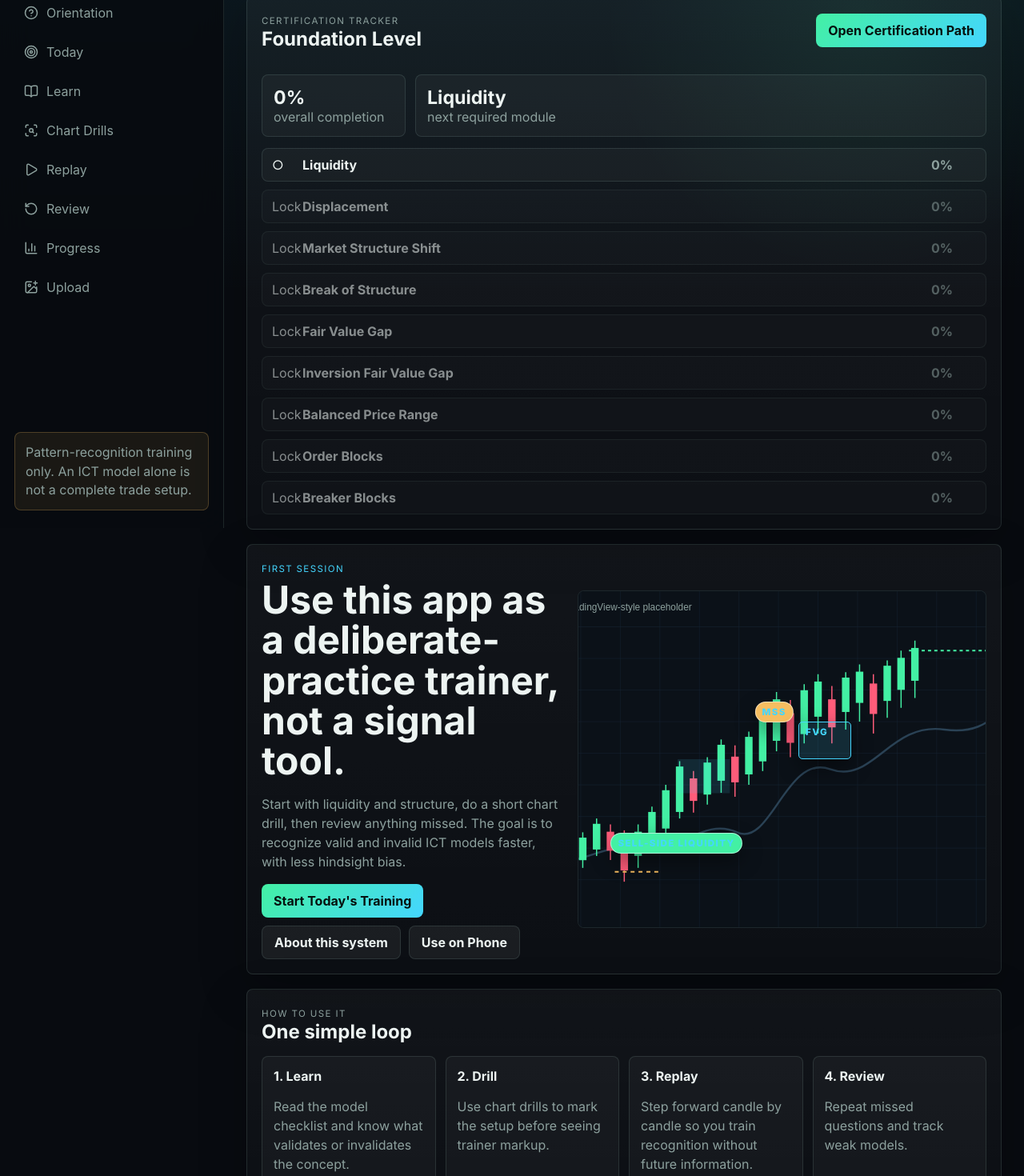
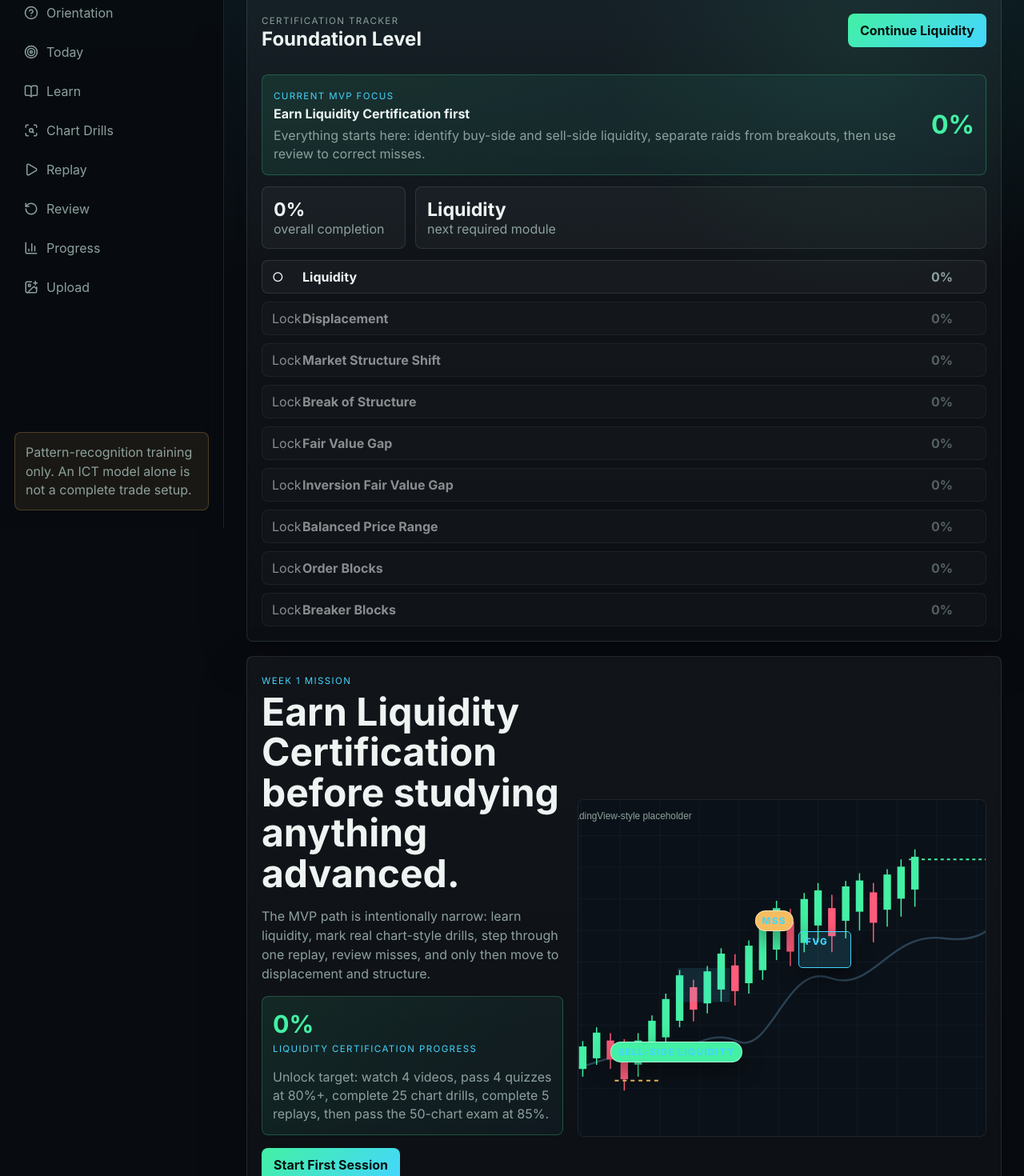
Before and after one commit to bcurrey/ict-training-lab, a React (Vite) app: page / in a window 1280 px wide. Shown: the part 140-1610 px from the top of the page at 80% size. Built offline with nearby package versions, Linux system fonts and the light colour scheme.

Commit message:
Focus MVP on liquidity certification loop

```diff
--- a/src/App.tsx
+++ b/src/App.tsx
@@ -93,6 +93,14 @@ const modeHelp: Record<string, string> = {
   learn: "Use this as your organized study map. Start with Foundation, then move into Imbalance and Execution.",
   today: "Use this when you want the app to tell you exactly what to do next."
 };
+
+const liquidityModuleId = "liquidity";
+const foundationModuleIds = ["liquidity", "displacement", "mss", "bos", "fvg"];
+const liquidityDrills = chartScenarios.filter((scenario) => scenario.mode === "recognition" && scenario.model === "Liquidity");
+
+function getCertificationModule(id: string) {
+  return certificationModules.find((module) => module.id === id) ?? certificationModules[0];
+}
 
 function todayIso() {
   return new Date().toISOString();
@@ -513,11 +521,20 @@ function ProgressSummary({ results }: { results: QuizResult[] }) {
 
 function CertificationTracker({ progress, setPage }: { progress: CertificationProgress; setPage: (page: Page) => void }) {
   const overview = certificationOverview(progress);
+  const liquidity = moduleStats(getCertificationModule(liquidityModuleId), progress);
   return (
     <section className="panel certification-tracker">
       <div className="section-title">
         <div><span>Certification Tracker</span><h2>{overview.level} Level</h2></div>
-        <button className="primary-button" onClick={() => setPage("learn")}>Open Certification Path</button>
+        <button className="primary-button" onClick={() => setPage("learn")}>{liquidity.certified ? "Open Certification Path" : "Continue Liquidity"}</button>
+      </div>
+      <div className="mvp-focus-card">
+        <div>
+          <span>Current MVP focus</span>
+          <strong>Earn Liquidity Certification first</strong>
+          <p>Everything starts here: identify buy-side and sell-side liquidity, separate raids from breakouts, then use review to correct misses.</p>
+        </div>
+        <b>{liquidity.completion}%</b>
       </div>
       <div className="cert-summary">
         <div><strong>{overview.overall}%</strong><span>overall completion</span></div>
@@ -1053,26 +1070,31 @@ const recommendedPath = [
 ];
 
 function StartHere({ setPage, certificationProgress }: { setPage: (page: Page) => void; certificationProgress: CertificationProgress }) {
+  const liquidity = moduleStats(getCertificationModule(liquidityModuleId), certificationProgress);
   return (
     <div className="page-grid">
       <CertificationTracker progress={certificationProgress} setPage={setPage} />
       <section className="panel start-panel">
         <div>
-          <span>First session</span>
-          <h2>Use this app as a deliberate-practice trainer, not a signal tool.</h2>
-          <p>Start with liquidity and structure, do a short chart drill, then review anything missed. The goal is to recognize valid and invalid ICT models faster, with less hindsight bias.</p>
-          <div className="action-row"><button className="primary-button" onClick={() => setPage("today")}>Start Today's Training</button><button className="ghost-button" onClick={() => setPage("about")}>About this system</button><button className="ghost-button" onClick={() => setPage("phone")}>Use on Phone</button></div>
+          <span>Week 1 mission</span>
+          <h2>Earn Liquidity Certification before studying anything advanced.</h2>
+          <p>The MVP path is intentionally narrow: learn liquidity, mark real chart-style drills, step through one replay, review misses, and only then move to displacement and structure.</p>
+          <div className="start-mission">
+            <div><strong>{liquidity.completion}%</strong><span>Liquidity certification progress</span></div>
+            <p>Unlock target: watch 4 videos, pass 4 quizzes at 80%+, complete 25 chart drills, complete 5 replays, then pass the 50-chart exam at 85%.</p>
+          </div>
+          <div className="action-row"><button className="primary-button" onClick={() => setPage("today")}>Start First Session</button><button className="ghost-button" onClick={() => setPage("learn")}>Open Liquidity Module</button><button className="ghost-button" onClick={() => setPage("about")}>About this system</button></div>
         </div>
         <ChartPreview scenario={chartScenarios[0]} showCallouts />
       </section>
       <section className="panel">
-        <div className="section-title"><div><span>How to use it</span><h2>One simple loop</h2></div></div>
+        <div className="section-title"><div><span>How to use it</span><h2>The only loop that matters right now</h2></div></div>
         <div className="onboarding-grid">
           {[
-            ["1. Learn", "Read the model checklist and know what validates or invalidates the concept."],
-            ["2. Drill", "Use chart drills to mark the setup before seeing trainer markup."],
-            ["3. Replay", "Step forward candle by candle so you train recognition without future information."],
-            ["4. Review", "Repeat missed questions and track weak models."]
+            ["1. Learn Liquidity", "Know buy-side, sell-side, equal highs/lows, raids, and why a sweep alone is not a setup."],
+            ["2. Drill Charts", "Mark the specific liquidity pool or sweep before seeing trainer markup."],
+            ["3. Replay One Sequence", "Step forward candle by candle so you do not learn only from hindsight."],
+            ["4. Review Misses", "Redo incorrect answers and overconfident mistakes until the pattern gets cleaner."]
           ].map(([title, copy]) => <article key={title}><strong>{title}</strong><p>{copy}</p></article>)}
         </div>
       </section>
@@ -1080,8 +1102,8 @@ function StartHere({ setPage, certificationProgress }: { setPage: (page: Page) =
         <div className="section-title"><div><span>Tabs explained</span><h2>What each section is for</h2></div></div>
         <div className="mode-list">
           <p><strong>Today:</strong> the exact next routine to run.</p>
-          <p><strong>Learn:</strong> model library, learning path, MTF, Narrative, and Spot the Flaw.</p>
-          <p><strong>Chart Drills:</strong> chart-based recognition reps with annotation tools.</p>
+          <p><strong>Learn:</strong> Liquidity certification first; later modules stay visible as a roadmap.</p>
+          <p><strong>Chart Drills:</strong> foundation recognition reps with annotation tools.</p>
           <p><strong>Replay:</strong> hidden future candles for real-time recognition practice.</p>
           <p><strong>Review:</strong> missed questions and spaced repetition.</p>
           <p><strong>Progress:</strong> accuracy, XP, confidence patterns, weak models, and saved work.</p>
@@ -1092,22 +1114,25 @@ function StartHere({ setPage, certificationProgress }: { setPage: (page: Page) =
   );
 }
 
-function TodayTraining({ setPage, results, setResults, startQuiz }: { setPage: (page: Page) => void; results: QuizResult[]; setResults: (results: QuizResult[]) => void; startQuiz: (model?: ModelKey) => void }) {
+function TodayTraining({ setPage, results, setResults, startQuiz, certificationProgress }: { setPage: (page: Page) => void; results: QuizResult[]; setResults: (results: QuizResult[]) => void; startQuiz: (model?: ModelKey) => void; certificationProgress: CertificationProgress }) {
   const [active, setActive] = useState(false);
   const [step, setStep] = useState(0);
+  const liquidity = moduleStats(getCertificationModule(liquidityModuleId), certificationProgress);
+  const liquidityResults = results.filter((result) => result.model === "Liquidity");
+  const liquidityAccuracy = liquidityResults.length ? Math.round((liquidityResults.filter((result) => result.result === "correct").length / liquidityResults.length) * 100) : 0;
   const steps = ["Study", "Chart drills", "Replay", "Review", "Summary"];
   if (active) {
     return (
       <div className="page-grid guided-session">
         <section className="panel">
-          <div className="section-title"><div><span>Guided session</span><h2>{steps[step]}</h2></div><button className="ghost-button" onClick={() => setActive(false)}>Exit session</button></div>
+          <div className="section-title"><div><span>Liquidity certification session</span><h2>{steps[step]}</h2></div><button className="ghost-button" onClick={() => setActive(false)}>Exit session</button></div>
           <div className="session-progress">{steps.map((item, index) => <span className={cls(index <= step && "active")} key={item}>{index + 1}. {item}</span>)}</div>
         </section>
-        {step === 0 && <section className="panel model-detail"><div className="section-title"><div><span>Foundation concept</span><h2>Liquidity Sweeps</h2></div></div><p className="definition">{getModel("Liquidity").definition}</p><ul className="checklist">{getModel("Liquidity").checklist.map((item) => <li key={item}><CheckCircle2 size={16} />{item}</li>)}</ul><div className="answer-panel"><strong>Focus</strong><p>Do not call every wick a sweep. Look for an obvious liquidity pool, raid, rejection, displacement, and structure confirmation.</p></div></section>}
-        {step === 1 && <ChartTrainingMode scenarios={chartScenarios.filter((scenario) => scenario.mode === "recognition" && ["Liquidity", "MSS", "BOS", "FVG"].includes(scenario.model)).slice(0, 10)} results={results} setResults={setResults} />}
+        {step === 0 && <section className="panel model-detail"><div className="section-title"><div><span>Foundation concept</span><h2>Liquidity Sweeps</h2></div><button className="ghost-button" onClick={() => setPage("learn")}>Open module</button></div><p className="definition">{getModel("Liquidity").definition}</p><ul className="checklist">{getModel("Liquidity").checklist.map((item) => <li key={item}><CheckCircle2 size={16} />{item}</li>)}</ul><div className="answer-panel"><strong>Focus</strong><p>Do not call every wick a sweep. First locate obvious buy-side or sell-side liquidity, then ask whether price raided it, rejected it, and displaced away. An ICT model alone is not a complete trade setup.</p></div></section>}
+        {step === 1 && <ChartTrainingMode scenarios={liquidityDrills.slice(0, 10)} results={results} setResults={setResults} />}
         {step === 2 && <ReplayMode results={results} setResults={setResults} />}
         {step === 3 && <ReviewQueue results={results} onPractice={startQuiz} />}
-        {step === 4 && <section className="panel"><div className="section-title"><div><span>Session summary</span><h2>Training complete</h2></div></div><ProgressSummary results={results} /><div className="answer-panel"><strong>Next best rep</strong><p>Repeat any missed Liquidity, MSS, BOS, or FVG examples before moving into IFVG, BPR, order blocks, or breakers.</p></div></section>}
+        {step === 4 && <section className="panel"><div className="section-title"><div><span>Session summary</span><h2>Training complete</h2></div></div><ProgressSummary results={results} /><div className="score-grid"><span><strong>Liquidity attempts</strong><b>{liquidityResults.length}</b></span><span><strong>Liquidity accuracy</strong><b>{liquidityAccuracy}%</b></span><span><strong>Certification progress</strong><b>{liquidity.completion}%</b></span></div><div className="answer-panel"><strong>Next best rep</strong><p>{liquidity.certified ? "Liquidity is certified. Move to Displacement only after reviewing any high-confidence misses." : "Repeat Liquidity drills until you can identify the pool, raid, and invalidation without guessing."}</p></div></section>}
         <div className="action-row"><button className="ghost-button" onClick={() => setStep(Math.max(0, step - 1))}>Back</button><button className="primary-button" onClick={() => step >= steps.length - 1 ? setActive(false) : setStep(step + 1)}>{step >= steps.length - 1 ? "Finish" : "Next step"}</button></div>
       </div>
     );
@@ -1116,11 +1141,15 @@ function TodayTraining({ setPage, results, setResults, startQuiz }: { setPage: (
     <div className="page-grid">
       <ModeHelp id="today" />
       <section className="panel">
-        <div className="section-title"><div><span>Today's Training</span><h2>Recommended sequence</h2></div><button className="primary-button" onClick={() => { setActive(true); setStep(0); }}>Start Today's Training</button></div>
+        <div className="section-title"><div><span>Today's Training</span><h2>Liquidity certification session</h2></div><button className="primary-button" onClick={() => { setActive(true); setStep(0); }}>Start Today's Training</button></div>
+        <div className="mvp-focus-card compact">
+          <div><span>Do this before anything else</span><strong>Complete one Liquidity recognition loop</strong><p>Study for five minutes, mark ten charts, replay one sequence, then review misses.</p></div>
+          <b>{liquidity.completion}%</b>
+        </div>
         <div className="today-list">
           <article><b>1</b><div><strong>Study: Liquidity Sweeps - 5 minutes</strong><p>Review what creates a meaningful liquidity pool and what confirms the sweep.</p></div></article>
-          <article><b>2</b><div><strong>Drill: 10 chart examples</strong><p>Mark liquidity, MSS/BOS, FVG, entry, and invalidation where applicable.</p></div></article>
-          <article><b>3</b><div><strong>Replay: 1 sequence</strong><p>Step forward before revealing future candles.</p></div></article>
+          <article><b>2</b><div><strong>Drill: 10 liquidity chart examples</strong><p>Mark buy-side liquidity, sell-side liquidity, equal highs/lows, raids, and invalidation.</p></div></article>
+          <article><b>3</b><div><strong>Replay: 1 liquidity sequence</strong><p>Step forward before revealing future candles.</p></div></article>
           <article><b>4</b><div><strong>Review: missed questions</strong><p>Repeat anything due or incorrect.</p></div></article>
         </div>
       </section>
@@ -1216,22 +1245,41 @@ function ModuleCard({ module, progress, setProgress }: { module: CertificationMo
 
 function CertificationPath({ progress, setProgress }: { progress: CertificationProgress; setProgress: (progress: CertificationProgress) => void }) {
   const overview = certificationOverview(progress);
+  const liquidity = getCertificationModule(liquidityModuleId);
+  const foundation = certificationModules.filter((module) => foundationModuleIds.includes(module.id) && module.id !== liquidityModuleId);
+  const later = certificationModules.filter((module) => !foundationModuleIds.includes(module.id));
   return (
     <div className="page-grid">
       <CertificationTracker progress={progress} setPage={() => undefined} />
       <section className="panel">
-        <div className="section-title"><div><span>Certification Philosophy</span><h2>Watching videos does not equal mastery</h2></div></div>
+        <div className="section-title"><div><span>Focused MVP</span><h2>Liquidity is the first certification gate</h2></div></div>
         <div className="mode-list">
-          <p><strong>1. Curated Videos:</strong> mark watched and take notes.</p>
-          <p><strong>2. Knowledge Checks:</strong> each video has a 10-question application quiz.</p>
-          <p><strong>3. Chart Drills:</strong> prove recognition through examples.</p>
-          <p><strong>4. Replay:</strong> train without hindsight.</p>
-          <p><strong>5. Final Exam:</strong> locked until module work is complete.</p>
-          <p><strong>Next:</strong> {overview.next.title}</p>
+          <p><strong>1. Watch:</strong> mark Liquidity videos watched and write timestamp notes.</p>
+          <p><strong>2. Check:</strong> pass each video quiz at 80%+ before counting it complete.</p>
+          <p><strong>3. Drill:</strong> complete 25 chart reps focused only on liquidity recognition.</p>
+          <p><strong>4. Replay:</strong> complete 5 hidden-future liquidity sequences.</p>
+          <p><strong>5. Certify:</strong> pass the Liquidity final at 85% before moving to Displacement.</p>
+          <p><strong>Current next step:</strong> {overview.next.title}</p>
         </div>
       </section>
       <div className="lms-stack">
-        {certificationModules.map((module) => <ModuleCard key={module.id} module={module} progress={progress} setProgress={setProgress} />)}
+        <ModuleCard key={liquidity.id} module={liquidity} progress={progress} setProgress={setProgress} />
+        <section className="panel roadmap-panel">
+          <div className="section-title"><div><span>Next foundation modules</span><h2>Locked until Liquidity is certified</h2></div></div>
+          <div className="roadmap-list">
+            {foundation.map((module) => {
+              const stats = moduleStats(module, progress);
+              const unlocked = moduleUnlocked(module, progress);
+              return <article className={cls(unlocked && "ready")} key={module.id}><div><strong>{module.title}</strong><p>{module.description}</p></div><span>{stats.certified ? module.certification : unlocked ? "Ready after current gate" : "Locked"}</span></article>;
+            })}
+          </div>
+        </section>
+        <section className="panel roadmap-panel muted-roadmap">
+          <div className="section-title"><div><span>Later roadmap</span><h2>Kept out of the week-1 workflow</h2></div></div>
+          <div className="roadmap-list compact-roadmap">
+            {later.map((module) => <article key={module.id}><div><strong>{module.title}</strong><p>{module.level}</p></div><span>{module.certification}</span></article>)}
+          </div>
+        </section>
       </div>
     </div>
   );
@@ -1239,9 +1287,22 @@ function CertificationPath({ progress, setProgress }: { progress: CertificationP
 
 function LearnHub({ results, setPage, startQuiz, beginnerMode, setBeginnerMode, certificationProgress, setCertificationProgress }: { results: QuizResult[]; setPage: (page: Page) => void; startQuiz: (model?: ModelKey) => void; beginnerMode: boolean; setBeginnerMode: (value: boolean) => void; certificationProgress: CertificationProgress; setCertificationProgress: (progress: CertificationProgress) => void }) {
   const gates = phaseStatus(results);
+  const liquidity = moduleStats(getCertificationModule(liquidityModuleId), certificationProgress);
   return (
     <div className="page-grid">
       <ModeHelp id="learn" />
+      <section className="panel learn-focus">
+        <div>
+          <span>Recommended first certification</span>
+          <h2>Liquidity first. Everything else depends on where resting orders are likely to sit.</h2>
+          <p>This page is now a certification path, not a content library. The week-1 goal is to finish the Liquidity loop, then unlock Displacement.</p>
+        </div>
+        <div className="learn-focus-meter">
+          <strong>{liquidity.completion}%</strong>
+          <span>Liquidity complete</span>
+          <button className="primary-button" onClick={() => setPage("today")}>Run Today's Session</button>
+        </div>
+      </section>
       <CertificationPath progress={certificationProgress} setProgress={setCertificationProgress} />
       <section className="panel beginner-card">
         <div>
@@ -1367,13 +1428,13 @@ export function App() {
         {page === "about" && <AboutSystem setPage={setPage} />}
         {page === "phone" && <PhoneHelp setPage={setPage} />}
 
-        {page === "today" && <TodayTraining setPage={setPage} results={results} setResults={setResults} startQuiz={startQuiz} />}
+        {page === "today" && <TodayTraining setPage={setPage} results={results} setResults={setResults} startQuiz={startQuiz} certificationProgress={certificationProgress} />}
 
         {page === "learn" && <LearnHub results={results} setPage={setPage} startQuiz={startQuiz} beginnerMode={beginnerMode} setBeginnerMode={setBeginnerMode} certificationProgress={certificationProgress} setCertificationProgress={setCertificationProgress} />}
 
         {page === "progress" && <ProgressEnhancements results={results} progress={certificationProgress} bookmarks={bookmarks} />}
 
-        {page === "chartLab" && <><ModeHelp id="chartLab" /><ChartTrainingMode scenarios={chartScenarios.filter((scenario) => scenario.mode === "recognition" && (!beginnerMode || phaseStatus(results).foundationPassed || ["Liquidity", "MSS", "BOS", "FVG"].includes(scenario.model)))} results={results} setResults={setResults} saveAnnotation={saveScenarioAnnotation} bookmarks={bookmarks} setBookmarks={setBookmarks} /></>}
+        {page === "chartLab" && <><ModeHelp id="chartLab" /><ChartTrainingMode scenarios={chartScenarios.filter((scenario) => scenario.mode === "recognition" && (!beginnerMode || phaseStatus(results).foundationPassed || scenario.model === "Liquidity"))} results={results} setResults={setResults} saveAnnotation={saveScenarioAnnotation} bookmarks={bookmarks} setBookmarks={setBookmarks} /></>}
         {page === "replay" && <><ModeHelp id="replay" /><ReplayMode results={results} setResults={setResults} /></>}
         {page === "flaw" && <><ModeHelp id="flaw" /><ChartTrainingMode scenarios={chartScenarios.filter((scenario) => scenario.mode === "invalid")} results={results} setResults={setResults} saveAnnotation={saveScenarioAnnotation} bookmarks={bookmarks} setBookmarks={setBookmarks} /></>}
         {page === "mtf" && <div className="page-grid"><ModeHelp id="mtf" /><MtfPanels /><MtfMode results={results} setResults={setResults} /></div>}
--- a/src/styles.css
+++ b/src/styles.css
@@ -762,6 +762,96 @@ textarea {
   gap: 14px;
 }
 
+.mvp-focus-card,
+.start-mission,
+.learn-focus,
+.roadmap-list article {
+  border: 1px solid rgba(67, 240, 164, 0.24);
+  background: linear-gradient(135deg, rgba(67, 240, 164, 0.1), rgba(68, 214, 255, 0.045));
+  border-radius: 8px;
+}
+
+.mvp-focus-card {
+  display: grid;
+  grid-template-columns: minmax(0, 1fr) auto;
+  gap: 16px;
+  align-items: center;
+  padding: 14px;
+}
+
+.mvp-focus-card.compact {
+  margin-bottom: 14px;
+}
+
+.mvp-focus-card span,
+.learn-focus span,
+.start-mission span {
+  color: var(--cyan);
+  text-transform: uppercase;
+  font-size: 0.72rem;
+  letter-spacing: 0.12em;
+}
+
+.mvp-focus-card strong,
+.start-mission strong {
+  display: block;
+  margin-top: 4px;
+  color: var(--text);
+}
+
+.mvp-focus-card p,
+.start-mission p,
+.learn-focus p,
+.roadmap-list p {
+  margin: 6px 0 0;
+  color: var(--muted);
+  line-height: 1.45;
+}
+
+.mvp-focus-card b {
+  color: var(--green);
+  font-size: 2rem;
+}
+
+.start-mission {
+  display: grid;
+  gap: 10px;
+  padding: 13px;
+  margin: 16px 0;
+}
+
+.start-mission strong {
+  color: var(--green);
+  font-size: 1.9rem;
+}
+
+.learn-focus {
+  display: grid;
+  grid-template-columns: minmax(0, 1fr) 210px;
+  gap: 18px;
+  align-items: center;
+  padding: 18px;
+}
+
+.learn-focus h2,
+.learn-focus-meter strong {
+  margin: 0;
+}
+
+.learn-focus-meter {
+  border: 1px solid var(--line);
+  border-radius: 8px;
+  padding: 14px;
+  background: rgba(0, 0, 0, 0.18);
+  display: grid;
+  gap: 8px;
+}
+
+.learn-focus-meter strong {
+  color: var(--green);
+  font-size: 2.2rem;
+}
+
 .cert-summary {
   display: grid;
   grid-template-columns: 180px minmax(0, 1fr);
@@ -800,6 +890,43 @@ textarea {
 .video-list {
   display: grid;
   gap: 10px;
+}
+
+.roadmap-panel {
+  display: grid;
+  gap: 12px;
+}
+
+.roadmap-list {
+  display: grid;
+  gap: 10px;
+}
+
+.roadmap-list article {
+  display: grid;
+  grid-template-columns: minmax(0, 1fr) auto;
+  gap: 12px;
+  align-items: center;
+  padding: 12px;
+}
+
+.roadmap-list article.ready {
+  border-color: rgba(67, 240, 164, 0.5);
+}
+
+.roadmap-list span {
+  color: var(--green);
+  font-size: 0.78rem;
+  text-transform: uppercase;
+  letter-spacing: 0.08em;
+}
+
+.muted-roadmap {
+  opacity: 0.78;
+}
+
+.compact-roadmap {
+  grid-template-columns: repeat(2, minmax(0, 1fr));
 }
 
 .cert-row {
@@ -1663,7 +1790,11 @@ textarea {
   .requirement-grid,
   .trainer-compare,
   .score-grid,
-  .precheck {
+  .precheck,
+  .mvp-focus-card,
+  .learn-focus,
+  .roadmap-list article,
+  .compact-roadmap {
     grid-template-columns: 1fr;
   }
   .module-score {
```
